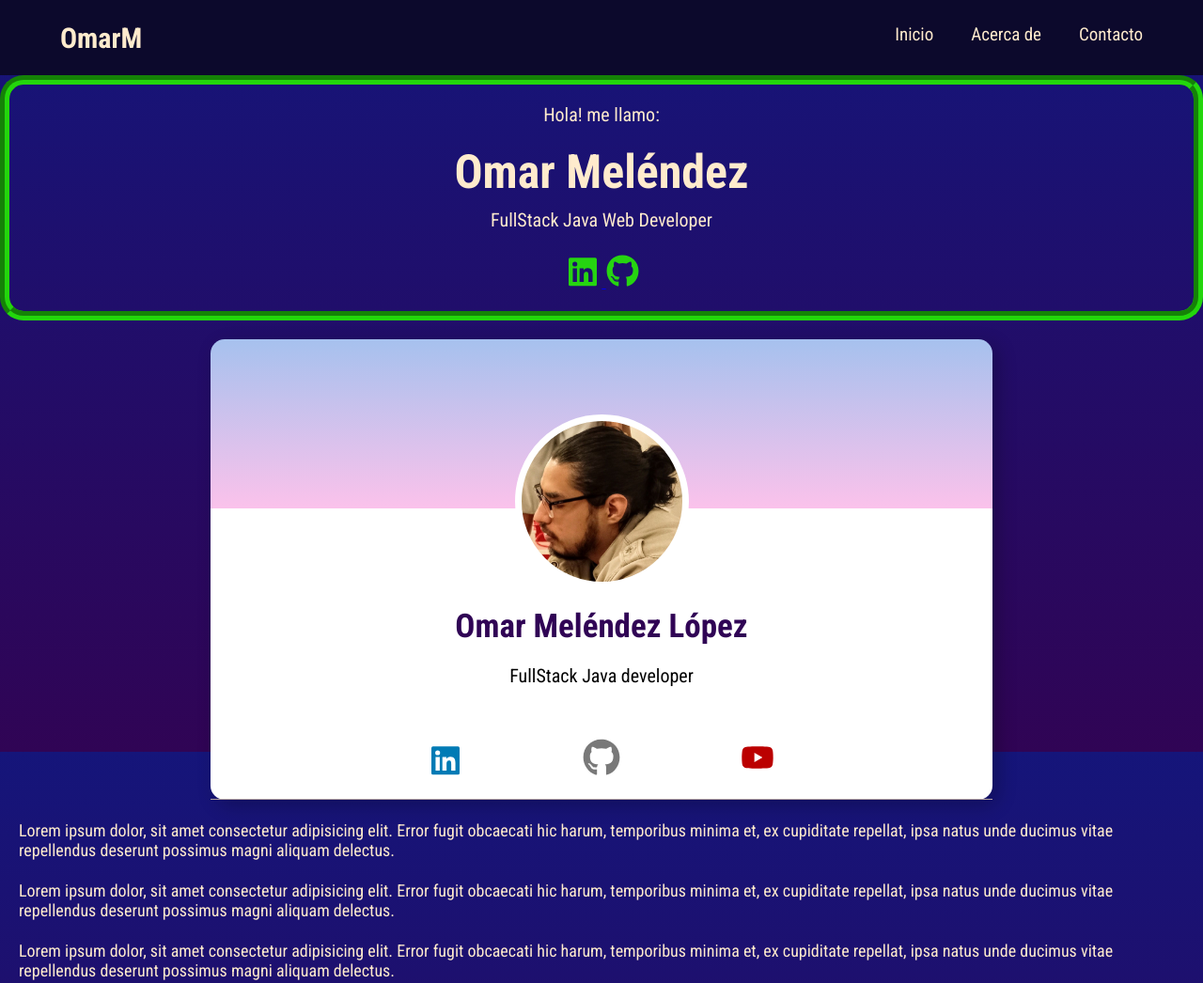
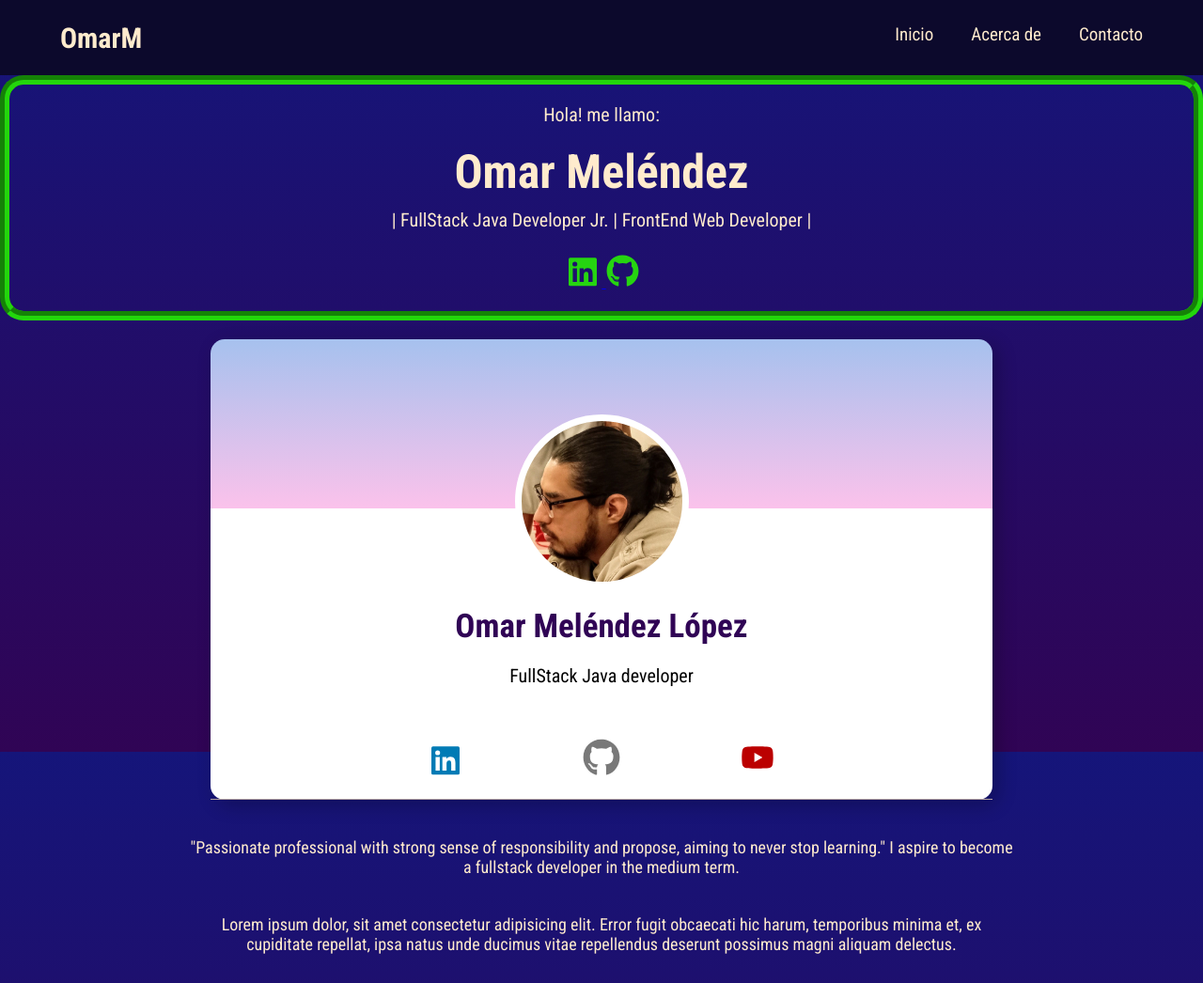
Before and after one commit to Melendez34/omarmelendez.com, a plain HTML site: page index.html in a window 1280 px wide. Shown: the top 1046 px of the page at 94% size. Drawn offline with Linux system fonts and the light colour scheme.

Commit message:
modificado: index.html, style.css, gitignore

```diff
--- a/assets/css/style.css
+++ b/assets/css/style.css
@@ -25,7 +25,7 @@ body {
   padding: 0.1px;
 }
 .persona {
-	background-image: url("perfil.jpg");
+  background-image: url("../img/perfil.jpg");
   background-size: cover;
   background-position: center;
   width: 185px;
@@ -169,7 +169,8 @@ svg:hover {
 .parrafo {
   color: rgb(255, 235, 205);
   font-size: 1.8rem;
-	margin: 22px 20px;
+  margin: 40px 200px;
+  text-align: center;
 }
 
 .copyright h3 {
--- a/index.html
+++ b/index.html
@@ -6,7 +6,7 @@
 		<meta name="viewport" content="width=device-width, initial-scale=1.0" />
 		<link rel="stylesheet" href="assets/css/style.css" />
 		<link rel="shortcut icon" href="assets/Frame.svg" type="image/x-icon" />
-		<title>Omar Meléndez | FullStack Java Developer</title>
+		<title>| Omar Meléndez | FullStack Java Developer |</title>
 	</head>
 	<body>
 		<header>
@@ -29,7 +29,9 @@
 			<div class="titulo">
 				<p class="intro">Hola! me llamo:</p>
 				<h1 class="nombre">Omar Meléndez</h1>
-				<p class="profesion">FullStack Java Web Developer</p>
+				<p class="profesion">
+					| FullStack Java Developer Jr. | FrontEnd Web Developer |
+				</p>
 				<div class="links">
 					<a href="https://www.linkedin.com/in/omar-mel-lopez">
 						<svg
@@ -82,9 +84,9 @@
 		</section>
 		<section class="central">
 			<p class="parrafo">
-				Lorem ipsum dolor, sit amet consectetur adipisicing elit. Error fugit
-				obcaecati hic harum, temporibus minima et, ex cupiditate repellat, ipsa natus
-				unde ducimus vitae repellendus deserunt possimus magni aliquam delectus.
+				"Passionate professional with strong sense of responsibility and propose,
+				aiming to never stop learning." I aspire to become a fullstack developer in
+				the medium term.
 			</p>
 			<p class="parrafo">
 				Lorem ipsum dolor, sit amet consectetur adipisicing elit. Error fugit
```
Also changed, not shown: assets/email_re_4lx7.svg, assets/img/bJ1WXeP2.jpeg (renamed from assets/bJ1WXeP2.jpeg), assets/img/perfil.jpg (renamed from assets/css/perfil.jpg), assets/img/workplace.jpg (renamed from assets/workplace.jpg), 3 other files. Lines whose indentation alone changed are shown as unchanged.
